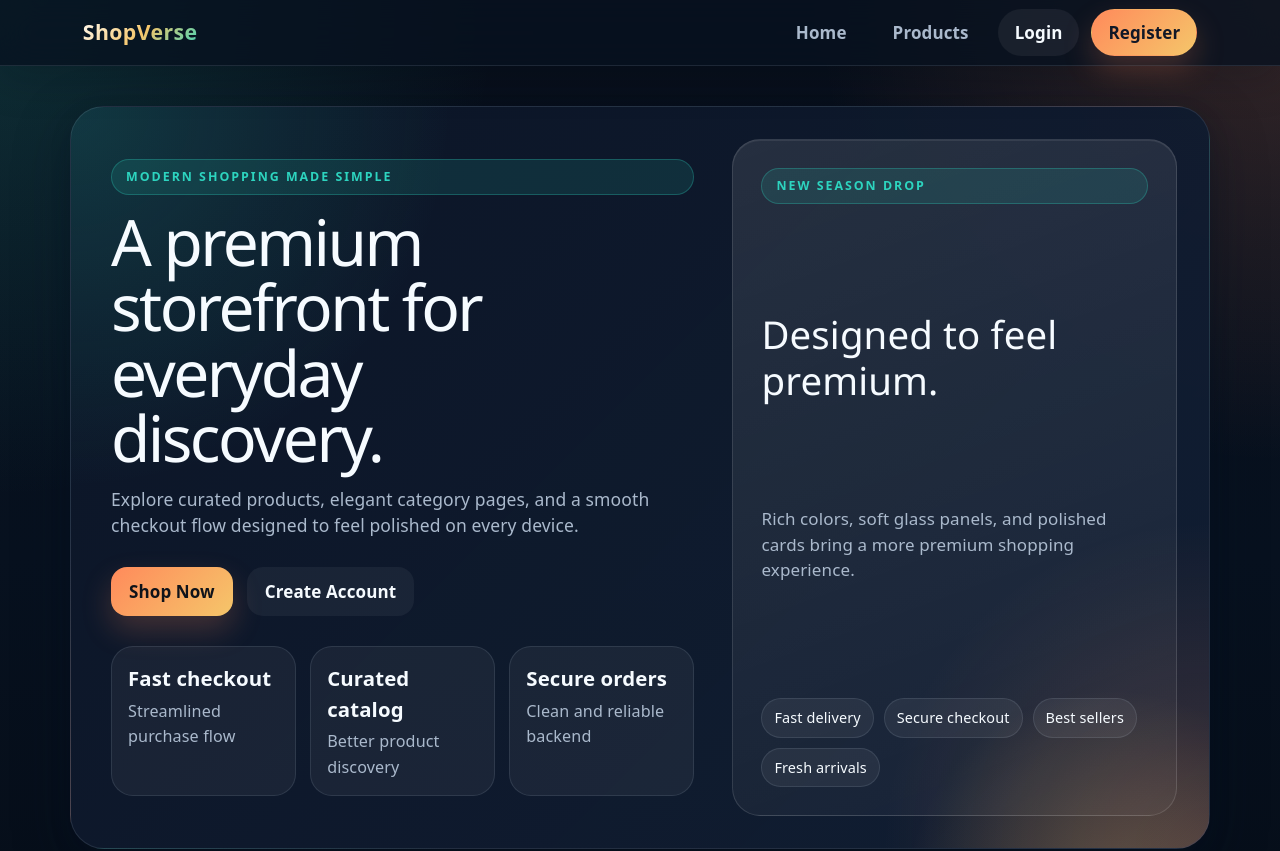
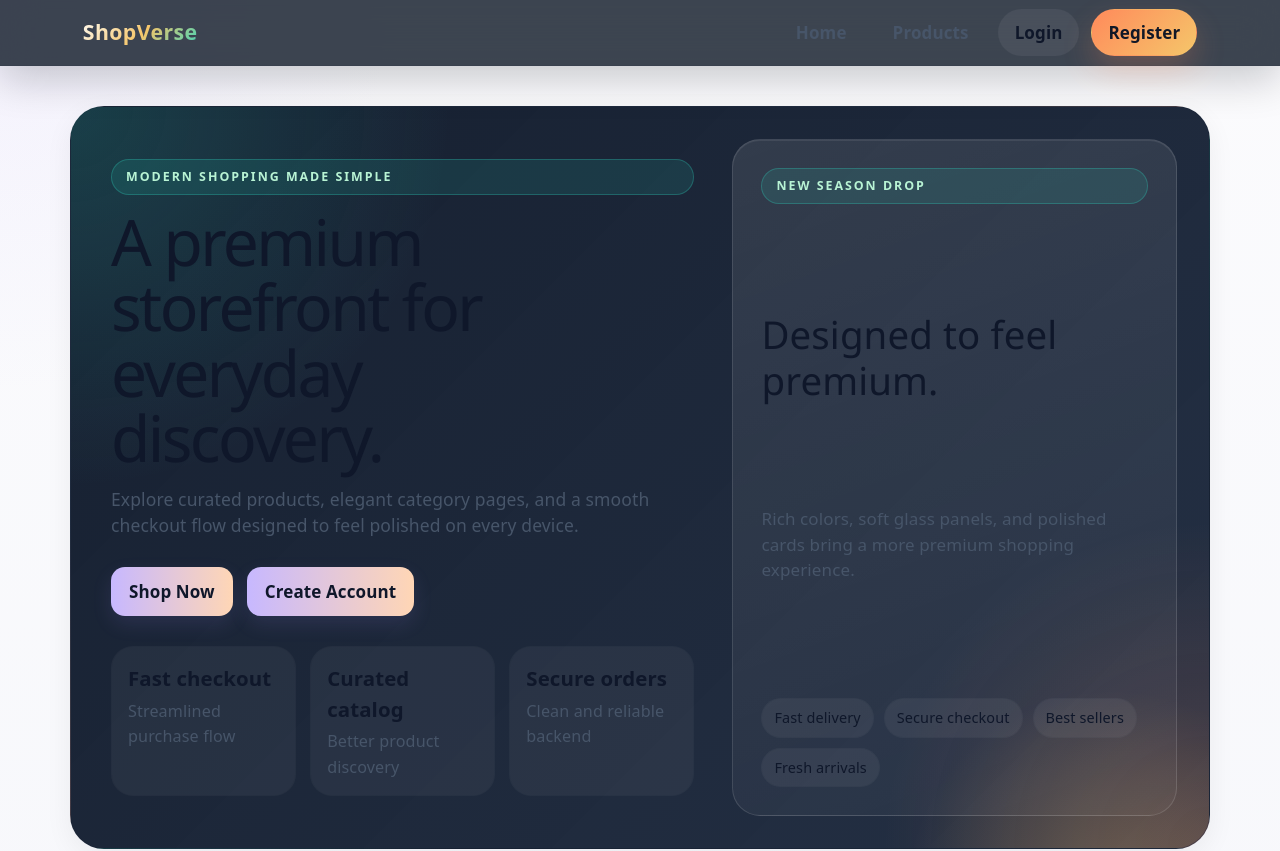
Before and after one commit to hasinireddy12/shopverse, a React (Vite) app in the folder client/: page / in a window 1280 px wide. Shown: the top 851 px of the page. Built offline with nearby package versions, Linux system fonts and the light colour scheme.

Commit message:
UI: apply pastel theme variables and update surface/pill/button styles

```diff
--- a/client/src/index.css
+++ b/client/src/index.css
@@ -1,34 +1,33 @@
 :root {
-  --bg: #07111f;
-  --bg-alt: #0a1730;
-  --surface: rgba(12, 22, 39, 0.92);
-  --surface-strong: rgba(18, 31, 53, 0.96);
-  --surface-soft: rgba(255, 255, 255, 0.04);
-  --text: #aab9cc;
-  --text-h: #f6fbff;
-  --border: rgba(199, 214, 231, 0.12);
-  --code-bg: rgba(255, 255, 255, 0.06);
-  --accent: #ff8a5b;
-  --accent-2: #2dd4bf;
-  --accent-3: #f5c66a;
-  --accent-bg: rgba(255, 138, 91, 0.16);
-  --accent-border: rgba(255, 138, 91, 0.48);
-  --social-bg: rgba(255, 255, 255, 0.05);
-  --shadow:
-    0 18px 55px rgba(7, 18, 32, 0.35),
-    0 8px 20px rgba(7, 18, 32, 0.18);
+  /* Pastel light theme */
+  --bg: #fbfbfd;
+  --bg-alt: #f6f7fb;
+  --surface: #ffffff;
+  --surface-strong: #fffaf7;
+  --surface-soft: rgba(250, 244, 255, 0.6);
+  --text: #475569; /* slate */
+  --text-h: #0f172a; /* deep heading */
+  --border: rgba(15, 23, 42, 0.06);
+  --code-bg: rgba(243, 244, 246, 0.6);
+  --accent: #c7b8ff; /* lavender */
+  --accent-2: #b8f3d4; /* mint */
+  --accent-3: #ffd6b5; /* peach */
+  --accent-bg: rgba(199, 184, 255, 0.18);
+  --accent-border: rgba(199, 184, 255, 0.36);
+  --social-bg: rgba(250, 240, 255, 0.6);
+  --shadow: 0 8px 28px rgba(15, 23, 42, 0.06);
   --sans: "Segoe UI", system-ui, -apple-system, BlinkMacSystemFont, sans-serif;
   --heading: "Segoe UI", system-ui, -apple-system, BlinkMacSystemFont, sans-serif;
   --mono: ui-monospace, SFMono-Regular, Consolas, monospace;
 
   font: 17px/1.55 var(--sans);
   letter-spacing: 0.12px;
-  color-scheme: dark;
+  color-scheme: light;
   color: var(--text);
   background:
-    radial-gradient(circle at top left, rgba(45, 212, 191, 0.16), transparent 28%),
-    radial-gradient(circle at top right, rgba(255, 138, 91, 0.18), transparent 26%),
-    linear-gradient(180deg, #09101c 0%, #07111f 45%, #050b14 100%);
+    radial-gradient(circle at top left, rgba(199, 184, 255, 0.14), transparent 22%),
+    radial-gradient(circle at bottom right, rgba(184, 243, 212, 0.12), transparent 20%),
+    linear-gradient(180deg, var(--bg) 0%, var(--bg-alt) 100%);
   font-synthesis: none;
   text-rendering: optimizeLegibility;
   -webkit-font-smoothing: antialiased;
--- a/client/src/styles/Pages.css
+++ b/client/src/styles/Pages.css
@@ -47,9 +47,9 @@
 .checkout-panel,
 .admin-panel,
 .auth-card {
-  background: linear-gradient(180deg, rgba(18, 31, 53, 0.96), rgba(12, 22, 39, 0.94));
+  background: linear-gradient(180deg, var(--surface), var(--surface-strong));
   border: 1px solid var(--border);
-  border-radius: 28px;
+  border-radius: 20px;
   box-shadow: var(--shadow);
 }
 
@@ -107,11 +107,11 @@
 .cart-item,
 .order-card,
 .admin-product-card {
-  background: rgba(255, 255, 255, 0.04);
+  background: var(--surface);
   border: 1px solid var(--border);
-  border-radius: 22px;
-  padding: 18px;
-  box-shadow: 0 12px 35px rgba(5, 10, 18, 0.18);
+  border-radius: 14px;
+  padding: 16px;
+  box-shadow: 0 8px 20px rgba(15, 23, 42, 0.04);
 }
 
 .status-pill,
@@ -121,9 +121,9 @@
   gap: 8px;
   padding: 7px 12px;
   border-radius: 999px;
-  background: rgba(45, 212, 191, 0.14);
-  border: 1px solid rgba(45, 212, 191, 0.22);
-  color: #a8fff1;
+  background: var(--accent-bg);
+  border: 1px solid var(--accent-border);
+  color: var(--text-h);
   font-size: 0.78rem;
   font-weight: 700;
 }
@@ -153,10 +153,13 @@
 .btn-success,
 .btn-danger {
   border: none;
-  border-radius: 16px;
+  border-radius: 14px;
   padding: 12px 18px;
   font-weight: 800;
-  transition: transform 0.2s ease, box-shadow 0.2s ease, background 0.2s ease;
+  transition: transform 0.18s ease, box-shadow 0.18s ease, background 0.18s ease;
+  background: linear-gradient(90deg, var(--accent), var(--accent-3));
+  color: var(--text-h);
+  box-shadow: 0 8px 20px rgba(167, 139, 255, 0.12);
 }
 
 .cta-button:hover,
```
